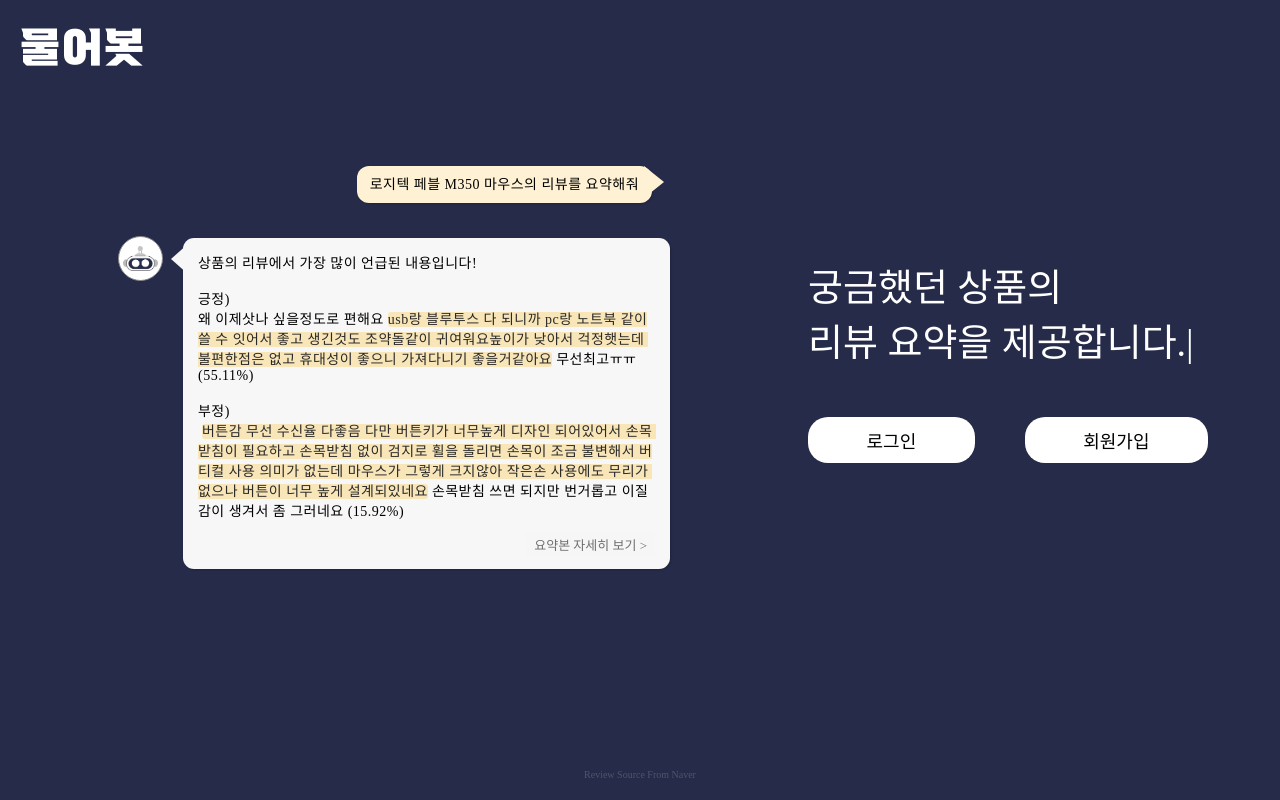
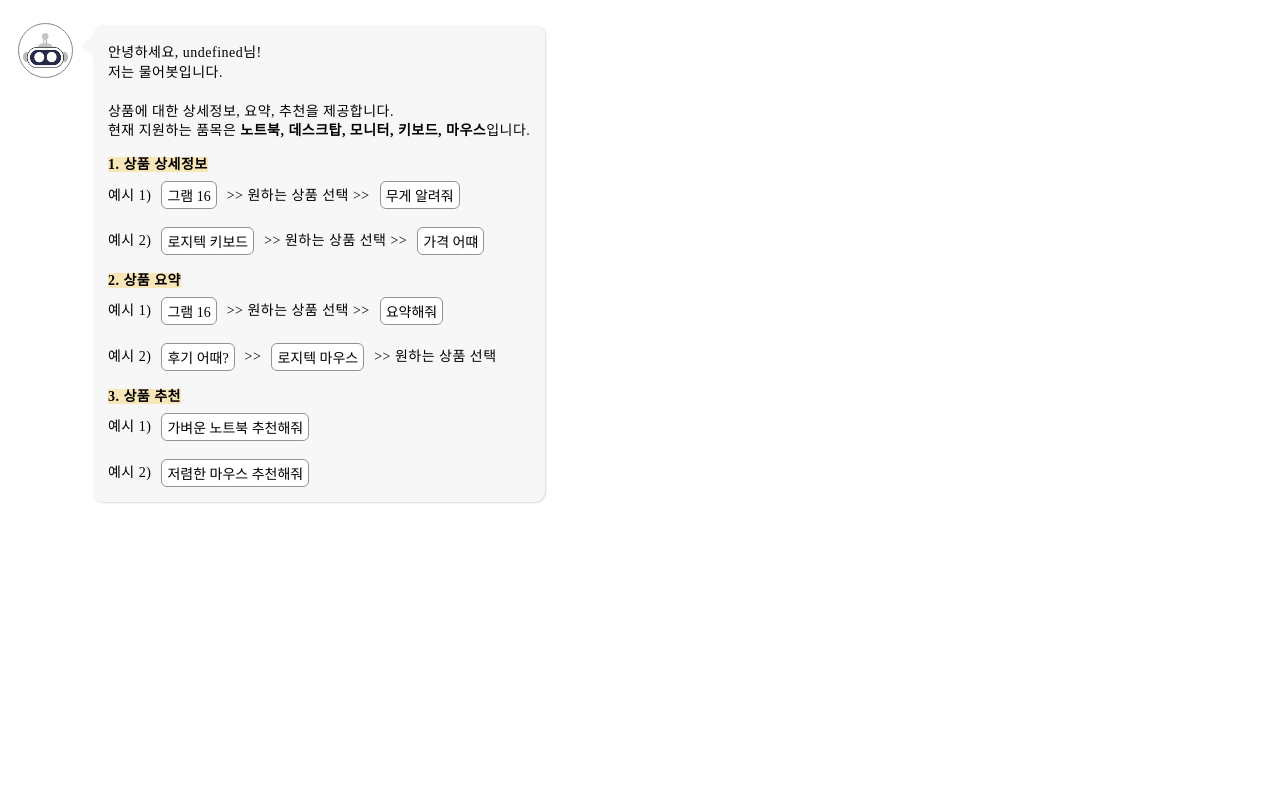
Before and after one commit to hanseongbugi/MURERbot, a React (Create React App) app in the folder murerbot/: page /chat/infoWindow in a window 1280 px wide. Before the commit this address led to /. Built offline with nearby package versions, Linux system fonts and the light colour scheme; a web font is replaced by a local one.

Commit message:
튜토리얼 창 생성

```diff
--- a/murerbot/src/App.js
+++ b/murerbot/src/App.js
@@ -5,6 +5,7 @@
 import SignUp from './components/SignUp';
 import Chat from './components/Chat';
 import PrivateRoute from "./components/auth/PrivateRoute";
+import InfoWindow from './components/menu/InfoWindow';
 
 
 
@@ -16,6 +17,7 @@
       <Route path="/login" element={<Login />}/>
       <Route path="/signup" element={<SignUp />}/>
       <Route path="/chat" element={<PrivateRoute component={Chat}/>}/>
+      <Route path="/chat/infoWindow" element={<InfoWindow/>}/>
       <Route path="*" element={<PrivateRoute component={Chat} />}/>
     </Routes>
 
--- a/murerbot/src/components/Chat.js
+++ b/murerbot/src/components/Chat.js
@@ -156,7 +156,7 @@
             <ChatMenu tempItems={tempItems} summaryItems={summaryItems}
              recommandItems={recommandItems} informationItems={informationItems} setTempItems={setTempItems} setSummaryItems={setSummaryItems}
              setRecommandItems={setRecommandItems} setInformationItems={setInformationItems} userId={userId} scrollbarRef={scrollbarRef}
-             shakeBubble={shakeBubble} setShakeBubble={setShakeBubble} alarm={alarm} setAlarm={setAlarm}/>
+             shakeBubble={shakeBubble} setShakeBubble={setShakeBubble} alarm={alarm} setAlarm={setAlarm} nickName={nickName}/>
         </aside>
         <section className="chatScreen">
             <ChatScreen userId={userId} nickName={nickName} chatLog={chatLog} autoScroll={autoScroll}
--- a/murerbot/src/components/menu/ChatMenu.js
+++ b/murerbot/src/components/menu/ChatMenu.js
@@ -4,19 +4,35 @@
 import SubMenu from "./SubMenu";
 import {Icon} from '@iconify/react';
 import { Scrollbar } from "smooth-scrollbar-react";
+import { AiOutlineInfoCircle } from "react-icons/ai";
 import { BsFillBookmarkFill } from "react-icons/bs";
 
 const ChatMenu=({tempItems, summaryItems, recommandItems, informationItems, setTempItems,setSummaryItems,
-    setRecommandItems,setInformationItems, userId, scrollbarRef,shakeBubble,setShakeBubble, alarm,setAlarm})=>{
+    setRecommandItems,setInformationItems, userId, scrollbarRef,shakeBubble,setShakeBubble, alarm,setAlarm, nickName})=>{
     const alarmAnimationController = (category)=>{
         setAlarm(alarm.map((value,idx)=>{
             if(idx===category) return false;
             return value;
         }))
     }
+    const menuInfoOpen=(e)=>{
+        e.preventDefault();
+        console.log("open")
+        const width = 600;
+        const height = 600;
+        const left = window.screenX + (window.outerWidth - width) / 2;
+        const top = window.screenY + (window.outerHeight - height) / 2;
+        // 팝업 창 열기 및 데이터 전달
+        const dataToSend = { nickName : nickName };
+        const queryString = new URLSearchParams(dataToSend).toString();
+        window.open(`/Chat/InfoWindow?${queryString}`,'MURERBOT_Info',`width=${width}, height=${height}, left=${left}, top=${top}, resizable=no`)
+    }
     return(
         <>
-            <div className="menu_title">물어봇</div>
+            <div className="menu_title_box">
+                <div className="menu_title">물어봇</div>
+                <div className="menu_info_circle_box"><AiOutlineInfoCircle onClick={(e)=>menuInfoOpen(e)} className="menu_info_circle"/></div>
+            </div>
             <div className="division_line1"></div>
             <div className="sub_menu">
                 <div className="submenu_title"><p>북마크</p><BsFillBookmarkFill className="title_icon"/></div>
--- /dev/null
+++ b/murerbot/src/components/menu/InfoWindow.js
@@ -0,0 +1,71 @@
+import React from "react";
+import "../../css/menu/infoWindow.css"
+import bot from "../../img/botIcon.png";
+const InfoWindow=()=>{
+    const queryString = window.location.search;
+    const urlParams = new URLSearchParams(queryString);
+    const receivedData = Object.fromEntries(urlParams.entries());
+    return(
+        <>
+            <div className="info_window_body">
+            <div className={"chat_row"}>
+            <div className={"left_chat_bubble"}>
+                <div className="bot_icon">
+                    <img className="bot_image" alt="bot" src={bot}/>
+                </div>
+                <div className="info_window_chat_box">
+                    <div className="info_window_p">
+                        <div className="info_window_in_div">
+                            <p>{`안녕하세요, ${receivedData.nickName}님!\n저는 물어봇입니다.\n\n상품에 대한 상세정보, 요약, 추천을 제공합니다.\n`}현재 지원하는 품목은 <strong>노트북, 데스크탑, 모니터, 키보드, 마우스</strong>입니다.</p>
+                        </div>
+                        <div className="info_window_ex_div">
+                            <p><strong className="info_window_module">1. 상품 상세정보</strong></p>
+                            <div className="info_window_btn_box">
+                                <p>{"예시 1)"}</p>
+                                <div>{"그램 16"}</div>
+                                <p>{">> 원하는 상품 선택 >>"}</p>
+                                <div>{"무게 알려줘"}</div>
+                            </div>
+                            <div className="info_window_btn_box">
+                                <p>{"예시 2)"}</p>
+                                <div>{"로지텍 키보드"}</div>
+                                <p>{">> 원하는 상품 선택 >>"}</p>
+                                <div>{"가격 어떄"}</div>
+                            </div>
+                        </div>
+                        <div className="info_window_ex_div">
+                            <p><strong className="info_window_module">2. 상품 요약</strong></p>
+                            <div className="info_window_btn_box">
+                                <p>{"예시 1)"}</p>
+                                <div>{"그램 16"}</div>
+                                <p>{">> 원하는 상품 선택 >>"}</p>
+                                <div>{"요약해줘"}</div>
+                            </div>
+                            <div className="info_window_btn_box">
+                                <p>{"예시 2)"}</p>
+                                <div>{"후기 어때?"}</div>
+                                <p>{">> "}</p>
+                                <div>{"로지텍 마우스"}</div>
+                                <p>{">> 원하는 상품 선택"}</p>
+                            </div>
+                        </div>
+                        <div className="info_window_ex_div">
+                            <p><strong className="info_window_module">3. 상품 추천</strong></p>
+                            <div className="info_window_btn_box">
+                                <p>{"예시 1)"}</p>
+                                <div>{"가벼운 노트북 추천해줘"}</div>
+                            </div>
+                            <div className="info_window_btn_box">
+                                <p>{"예시 2)"}</p>
+                                <div>{"저렴한 마우스 추천해줘"}</div>
+                            </div>
+                        </div>
+                    </div>
+                </div>
+            </div>
+        </div>
+            </div>
+        </>
+    )
+}
+export default InfoWindow;
--- a/murerbot/src/css/menu/chatMenu.css
+++ b/murerbot/src/css/menu/chatMenu.css
@@ -1,4 +1,5 @@
 @import "../fonts.css";
+
 
 .chatMenu{
     position: relative;
@@ -8,17 +9,38 @@
     white-space: nowrap;
     height: 100vh;
 }
-
+.menu_title_box{
+    display: flex;
+    flex-direction: row;
+    justify-content: center;
+}
+.menu_info_circle_box{
+    display: flex;
+    align-items: center;
+    justify-content: center;
+    text-align: center;
+    margin-left: 10px;
+}
+.menu_info_circle{
+    display: block;
+    width: 40px;
+    height: 40px;
+    margin-top: 13px;
+    color: rgb(255,255,255,0.8);
+}
+.menu_info_circle:hover{
+    cursor: pointer;
+}
 .menu_title{
     flex-grow: 0;
     align-self: center;
-    width: 100%;
     letter-spacing: 0.1em;
     font-family: "heavy";
     text-align: center;
     padding: 30px 5px 20px 5px;
     color:white;
     font-size:40px;
+    margin-left: 30px
 }
 .submenu_title{
     display: flex;
--- /dev/null
+++ b/murerbot/src/css/menu/infoWindow.css
@@ -0,0 +1,87 @@
+
+.info_window_body{
+    width: 100%;
+    height: 100vh;
+    background-color: white;
+}
+.info_window_chat_box{
+    position: relative;
+    display:flex;
+    flex-direction: column;
+    background-color: #f7f7f7;
+    padding-top: 18px;
+    padding-left: 15px;
+    padding-right: 15px;
+    border-radius: 11px;
+    margin-top: 15px;
+    white-space: pre-wrap;
+    max-width: 650px;
+    box-shadow: 1px 1px 2px rgba(0, 0, 0, 0.15);
+}
+.info_window_chat_box::before {
+    content: "";
+    position: absolute;
+    top: 5px;
+    left: -28px;
+    border: 1em solid transparent; /** border를 모두 투명하게 설정 **/
+    border-right: 18px solid #f7f7f7; /** 오른쪽 border만 남김 **/
+    z-index: 0;
+}
+
+.info_window_p{
+    display: flex;
+    flex-direction: column;
+}
+.info_window_in_div{
+    display: flex;
+    flex-direction: column;
+}
+
+.info_window_in_div p {
+    margin-top: 0px;
+    font-size: 14px;
+    letter-spacing: 0.035em;
+    line-height: 1.4;
+}
+
+.info_window_ex_div p {
+    font-size: 14px;
+    margin: 0px;
+    letter-spacing: 0.035em;
+    line-height: 1.4;
+    white-space: nowrap;
+    margin-bottom: 5px;
+}
+
+.info_window_btn_box{
+    display:flex;
+    flex-direction: row;
+    align-items: center;
+}
+
+.info_window_btn_box p {
+    margin: 6px 0px;
+    font-size: 14px;
+    letter-spacing: 0.035em;
+    line-height: 1.4;
+    white-space: nowrap;
+}
+
+.info_window_btn_box {
+    margin-bottom: 14px;
+}
+
+
+.info_window_btn_box div{
+    background-color: #ffffff;
+    border: 1px solid #939393;
+    border-radius: 6px;
+    padding: 3px 5px;
+    font-size: 14px;
+    text-align: start;
+    margin: 0px 10px;
+    white-space: nowrap;
+  }
+  .info_window_module {
+    background-color: rgba(251, 218, 143,0.6);
+}
```
